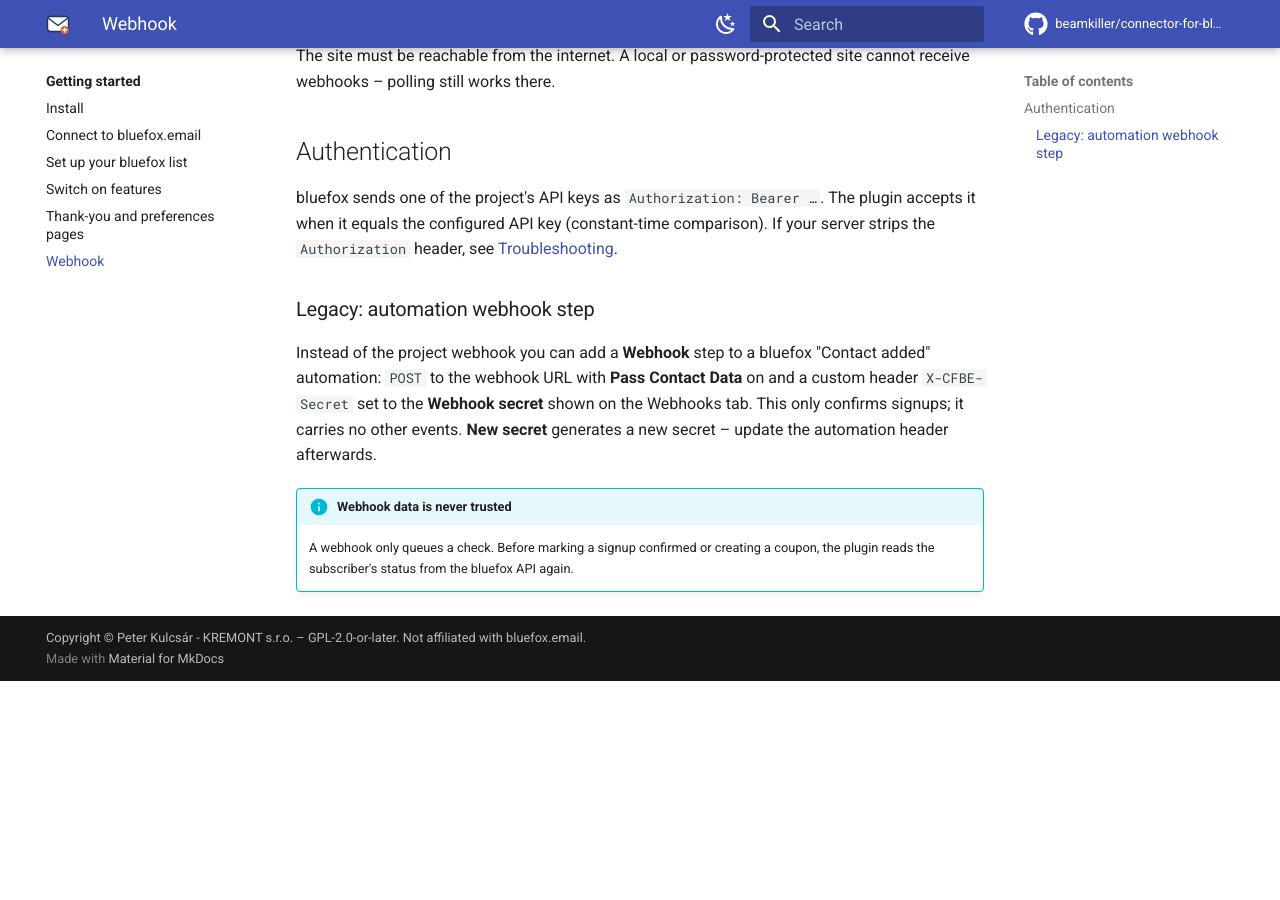
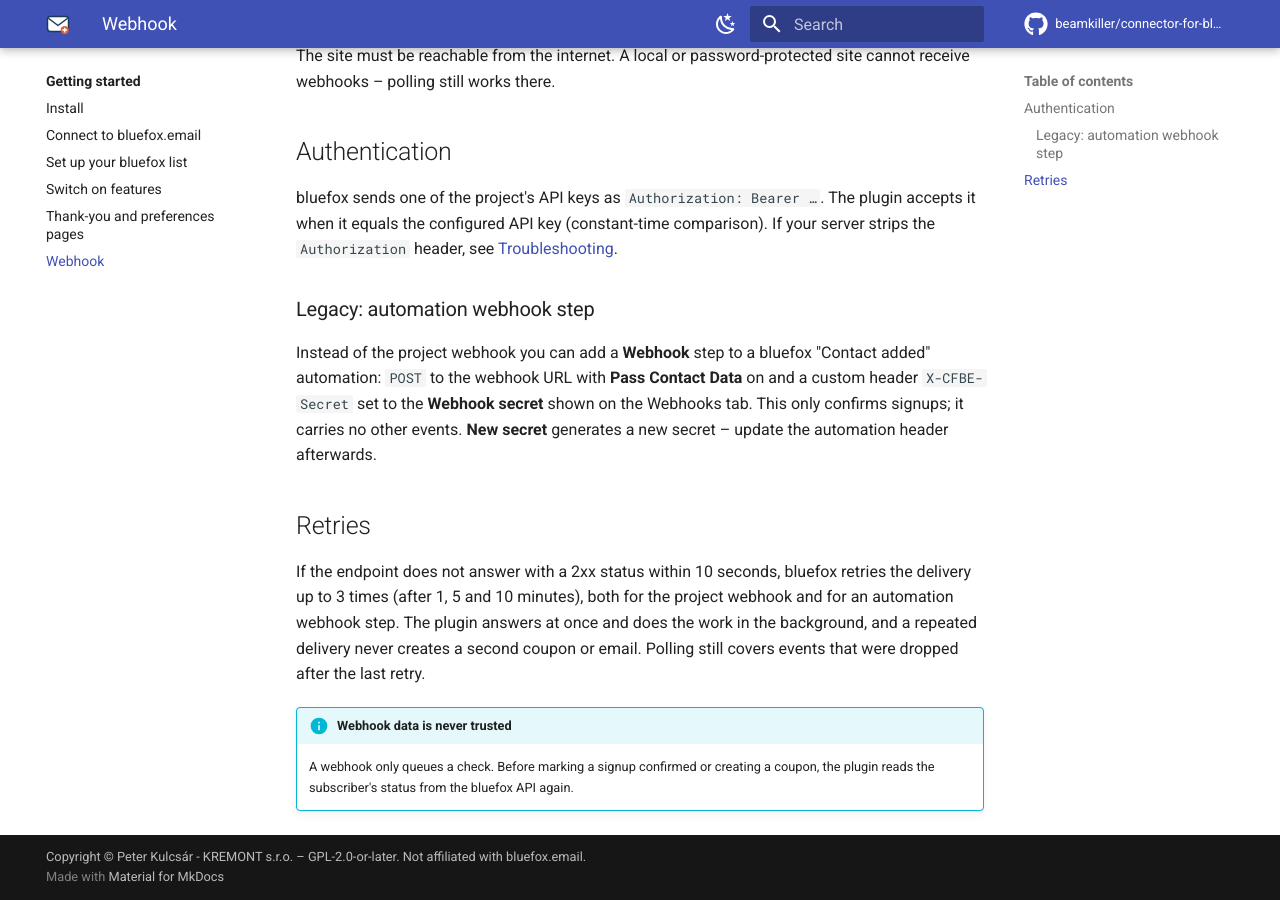
Before and after one commit to beamkiller/connector-for-bluefox-email, an MkDocs documentation site: the page built from docs/getting-started/webhook.md, in a window 1280 px wide and 900 px high, scrolled down 639 px. Built offline with MkDocs 1.6.1 and Material for MkDocs 9.7.7, drawn with Linux system fonts in a browser that asks for light colours; comment, search, counter and statistics services are not loaded; before the commit the page ends 1320 px from its top, so only the background shows below that.

Commit message:
Docs: bluefox webhook retries and FORMAT_DATE for date fields
Co-Authored-By: Claude Opus 5.5 <noreply@anthropic.com>

```diff
--- a/docs/getting-started/webhook.md
+++ b/docs/getting-started/webhook.md
@@ -22,5 +22,9 @@ bluefox sends one of the project's API keys as `Authorization: Bearer …`. The
 
 Instead of the project webhook you can add a **Webhook** step to a bluefox "Contact added" automation: `POST` to the webhook URL with **Pass Contact Data** on and a custom header `X-CFBE-Secret` set to the **Webhook secret** shown on the Webhooks tab. This only confirms signups; it carries no other events. **New secret** generates a new secret – update the automation header afterwards.
 
+## Retries
+
+If the endpoint does not answer with a 2xx status within 10 seconds, bluefox retries the delivery up to 3 times (after 1, 5 and 10 minutes), both for the project webhook and for an automation webhook step. The plugin answers at once and does the work in the background, and a repeated delivery never creates a second coupon or email. Polling still covers events that were dropped after the last retry.
+
 !!! info "Webhook data is never trusted"
     A webhook only queues a check. Before marking a signup confirmed or creating a coupon, the plugin reads the subscriber's status from the bluefox API again.
```
Also changed, not shown: docs/developers/template-data.md (+2 -0 lines), docs/features/welcome-coupon.md (+1 -1 lines).
